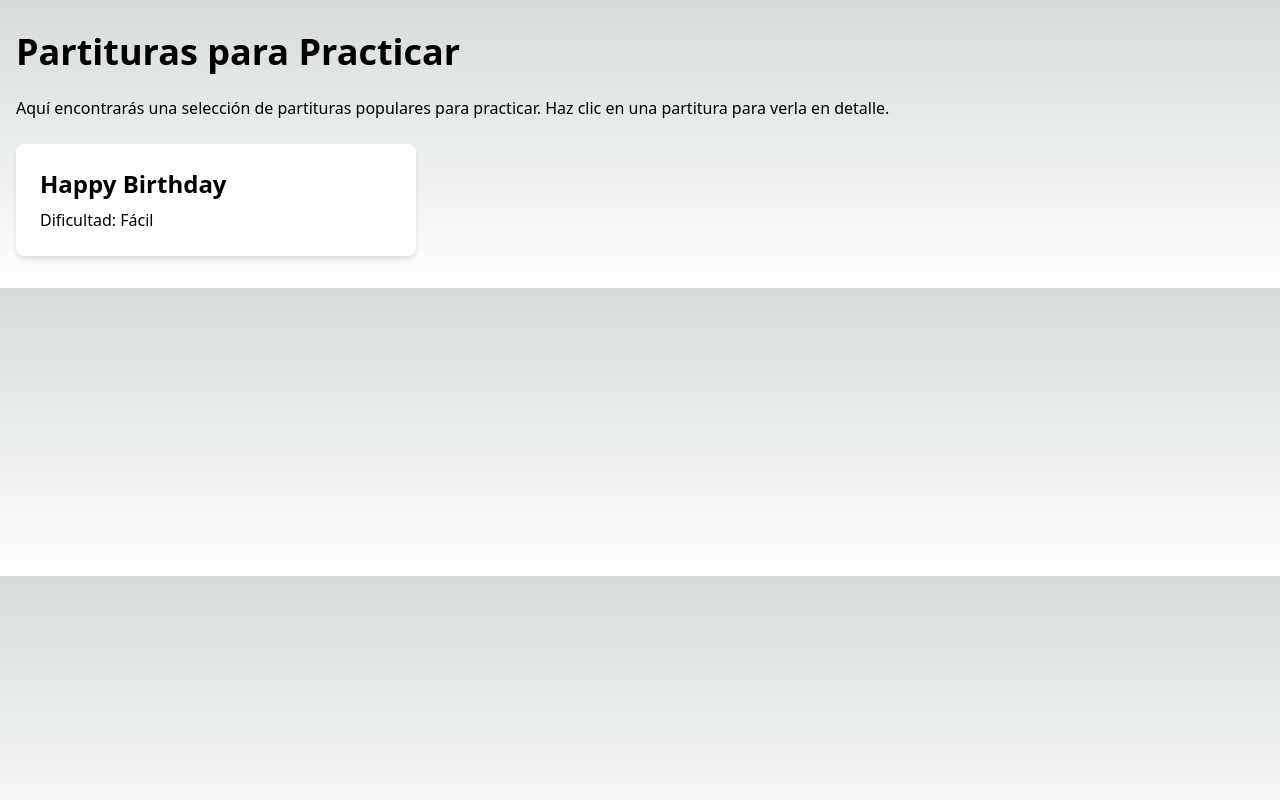
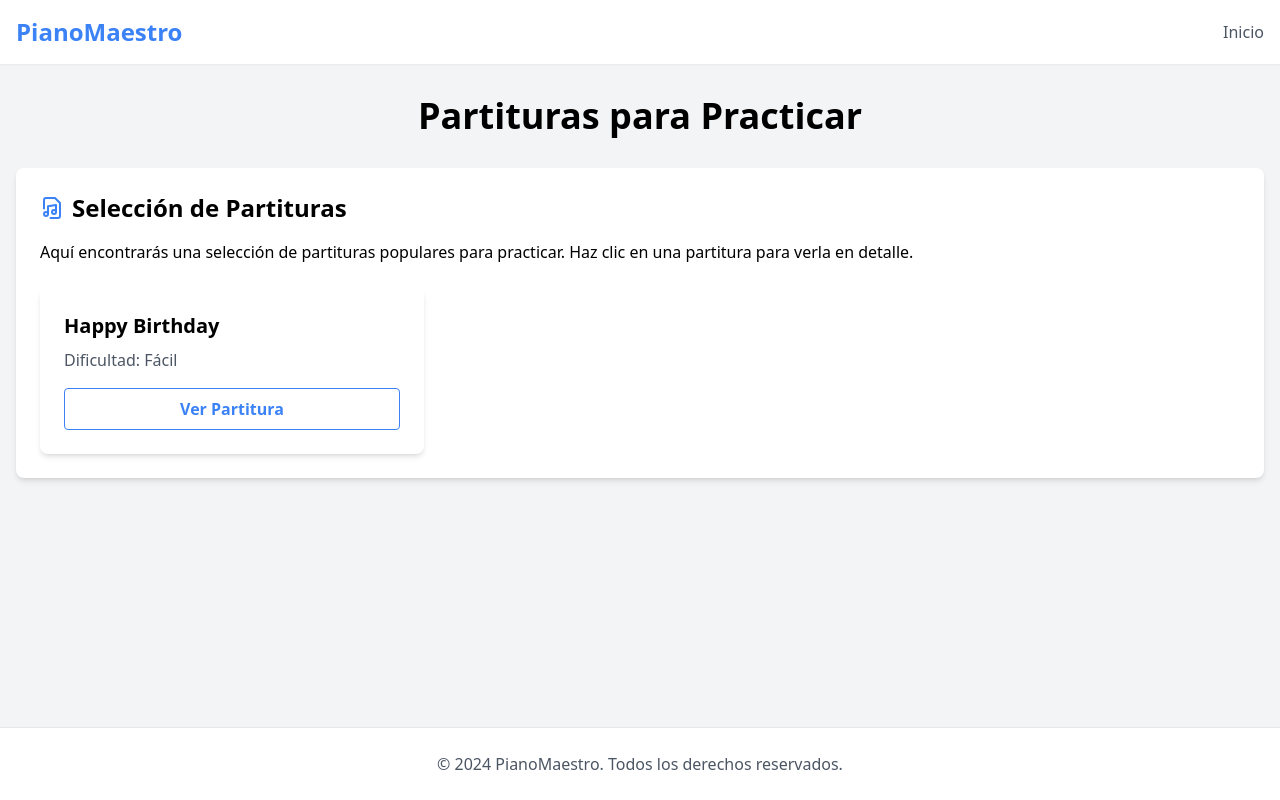
Before and after one commit to Sanguet/piano-training, a Next.js app: page /scores in a window 1280 px wide. Built offline with nearby package versions, Linux system fonts and the light colour scheme.

Commit message:
version estable

```diff
--- a/src/app/scores/happy-birthday/page.tsx
+++ b/src/app/scores/happy-birthday/page.tsx
@@ -1,17 +1,98 @@
 "use client";
 
 import React from "react";
-import OpenSheetMusicDisplay from "../../components/OpenSheetMusicDisplay";
+import Link from "next/link";
+import { FileMusic, ArrowLeft } from "lucide-react";
+import { Button } from "@/app/components/ui/button";
+import OpenSheetMusicDisplay from "@/app/components/OpenSheetMusicDisplay";
 
-const HappyBirthdayPage: React.FC = () => {
+const HappyBirthdayScore: React.FC = () => {
   return (
-    <div className="container mx-auto p-4">
-      <h1 className="text-2xl font-bold mb-4">
-        Partitura de &quot;Happy Birthday&quot;
-      </h1>
-      <OpenSheetMusicDisplay file="/scores/happy_birthday.mxl" />
+    <div className="flex flex-col min-h-screen bg-gray-100">
+      <header className="bg-white shadow-sm">
+        <nav className="container mx-auto px-4 py-4">
+          <div className="flex justify-between items-center">
+            <Link href="/" className="text-2xl font-bold text-blue-500">
+              PianoMaestro
+            </Link>
+            <div className="space-x-4">
+              <Link href="/" className="text-gray-600 hover:text-blue-500">
+                Inicio
+              </Link>
+              <Link
+                href="/scores"
+                className="text-gray-600 hover:text-blue-500"
+              >
+                Partituras
+              </Link>
+            </div>
+          </div>
+        </nav>
+      </header>
+
+      <main className="flex-grow container mx-auto px-4 py-8">
+        <Link
+          href="/scores"
+          className="flex items-center text-blue-600 hover:underline mb-4"
+        >
+          <ArrowLeft className="mr-2 h-4 w-4" />
+          Volver a la lista de partituras
+        </Link>
+
+        <h1 className="text-4xl font-bold text-center mb-8">Happy Birthday</h1>
+
+        <div className="bg-white rounded-lg shadow-md p-6 mb-8">
+          <div className="flex items-center mb-4">
+            <FileMusic className="w-6 h-6 text-blue-500 mr-2" />
+            <h2 className="text-2xl font-semibold">Partitura</h2>
+          </div>
+          <div className="bg-gray-50 p-4 rounded-lg shadow-inner mb-4">
+            <OpenSheetMusicDisplay file="/scores/happy_birthday.musicxml" />
+          </div>
+          <div className="mt-4">
+            <h3 className="text-xl font-semibold mb-2">
+              Información de la partitura
+            </h3>
+            <p>
+              <strong>Dificultad:</strong> Fácil
+            </p>
+            <p>
+              <strong>Compás:</strong> 3/4
+            </p>
+            <p>
+              <strong>Tonalidad:</strong> Do Mayor
+            </p>
+          </div>
+          <div className="mt-6">
+            <Button>Iniciar Práctica</Button>
+          </div>
+        </div>
+
+        <div className="bg-white rounded-lg shadow-md p-6">
+          <h3 className="text-xl font-semibold mb-4">Consejos de práctica</h3>
+          <ul className="list-disc pl-5 space-y-2">
+            <li>
+              Comienza practicando lentamente y aumenta gradualmente el tempo.
+            </li>
+            <li>
+              Presta atención a las notas ligadas en los compases 3-4 y 7-8.
+            </li>
+            <li>
+              Asegúrate de mantener un ritmo constante en el acompañamiento de
+              la mano izquierda.
+            </li>
+            <li>Practica las manos por separado antes de juntarlas.</li>
+          </ul>
+        </div>
+      </main>
+
+      <footer className="bg-white border-t">
+        <div className="container mx-auto px-4 py-6 text-center text-gray-600">
+          © 2024 PianoMaestro. Todos los derechos reservados.
+        </div>
+      </footer>
     </div>
   );
 };
 
-export default HappyBirthdayPage;
+export default HappyBirthdayScore;
--- a/src/app/scores/page.tsx
+++ b/src/app/scores/page.tsx
@@ -1,13 +1,39 @@
 import React from "react";
 import Link from "next/link";
+import { FileMusic } from "lucide-react";
+import { Button } from "../components/ui/button";
 
 const Scores: React.FC = () => {
   return (
-    <div className="container mx-auto px-4 py-8">
-      <h1 className="text-4xl font-bold mb-6">Partituras para Practicar</h1>
+    <div className="flex flex-col min-h-screen bg-gray-100">
+      <header className="bg-white shadow-sm">
+        <nav className="container mx-auto px-4 py-4">
+          <div className="flex justify-between items-center">
+            <Link href="/" className="text-2xl font-bold text-blue-500">
+              PianoMaestro
+            </Link>
+            <div className="space-x-4">
+              <Link href="/" className="text-gray-600 hover:text-blue-500">
+                Inicio
+              </Link>
+            </div>
+          </div>
+        </nav>
+      </header>
+
+      <main className="flex-grow container mx-auto px-4 py-8">
+        <h1 className="text-4xl font-bold text-center mb-8">
+          Partituras para Practicar
+        </h1>
+
+        <div className="bg-white rounded-lg shadow-md p-6 mb-8">
+          <div className="flex items-center mb-4">
+            <FileMusic className="w-6 h-6 text-blue-500 mr-2" />
+            <h2 className="text-2xl font-semibold">Selección de Partituras</h2>
+          </div>
           <p className="mb-6">
-        Aquí encontrarás una selección de partituras populares para practicar.
-        Haz clic en una partitura para verla en detalle.
+            Aquí encontrarás una selección de partituras populares para
+            practicar. Haz clic en una partitura para verla en detalle.
           </p>
           <div className="grid grid-cols-1 md:grid-cols-2 lg:grid-cols-3 gap-6">
             <ScoreCard
@@ -18,6 +44,14 @@ const Scores: React.FC = () => {
             {/* Agrega más ScoreCards aquí para otras partituras */}
           </div>
         </div>
+      </main>
+
+      <footer className="bg-white border-t">
+        <div className="container mx-auto px-4 py-6 text-center text-gray-600">
+          © 2024 PianoMaestro. Todos los derechos reservados.
+        </div>
+      </footer>
+    </div>
   );
 };
 
@@ -26,13 +60,17 @@ const ScoreCard: React.FC<{
   difficulty: string;
   link: string;
 }> = ({ title, difficulty, link }) => (
-  <Link
-    href={link}
-    className="block p-6 bg-white rounded-lg shadow-md hover:shadow-lg transition-shadow"
-  >
-    <h2 className="text-2xl font-semibold mb-2">{title}</h2>
-    <p>Dificultad: {difficulty}</p>
+  <div className="bg-white rounded-lg shadow-md overflow-hidden">
+    <div className="p-6">
+      <h3 className="text-xl font-semibold mb-2">{title}</h3>
+      <p className="text-gray-600 mb-4">Dificultad: {difficulty}</p>
+      <Link href={link}>
+        <Button variant="outline" className="w-full">
+          Ver Partitura
+        </Button>
       </Link>
+    </div>
+  </div>
 );
 
 export default Scores;
--- a/src/app/sight-reading/page.tsx
+++ b/src/app/sight-reading/page.tsx
@@ -1,15 +1,44 @@
 import React from "react";
 import Image from "next/image";
+import Link from "next/link";
+import { BookOpen } from "lucide-react";
+import { Button } from "../components/ui/button";
 
 const SightReading: React.FC = () => {
   return (
-    <div className="container mx-auto px-4 py-8">
-      <h1 className="text-4xl font-bold mb-6">Lectura de Partituras</h1>
+    <div className="flex flex-col min-h-screen bg-gray-100">
+      <header className="bg-white shadow-sm">
+        <nav className="container mx-auto px-4 py-4">
+          <div className="flex justify-between items-center">
+            <Link href="/" className="text-2xl font-bold text-blue-500">
+              PianoMaestro
+            </Link>
+            <div className="space-x-4">
+              <Link href="/" className="text-gray-600 hover:text-blue-500">
+                Inicio
+              </Link>
+            </div>
+          </div>
+        </nav>
+      </header>
+
+      <main className="flex-grow container mx-auto px-4 py-8">
+        <h1 className="text-4xl font-bold text-center mb-8">
+          Lectura de Partituras
+        </h1>
+
+        <div className="bg-white rounded-lg shadow-md p-6 mb-8">
+          <div className="flex items-center mb-4">
+            <BookOpen className="w-6 h-6 text-blue-500 mr-2" />
+            <h2 className="text-2xl font-semibold">
+              Práctica de Lectura a Primera Vista
+            </h2>
+          </div>
           <p className="mb-6">
             Practica tu lectura a primera vista con este ejercicio de acordes y
             melodía.
           </p>
-      <div className="bg-white p-4 rounded-lg shadow-md">
+          <div className="bg-gray-50 p-4 rounded-lg shadow-inner">
             <Image
               src="/images/sight-reading-example.png"
               alt="Ejemplo de lectura a primera vista"
@@ -19,9 +48,20 @@ const SightReading: React.FC = () => {
             />
           </div>
           <p className="mt-4">
-        Intenta tocar esta secuencia de acordes y melodía. Recuerda mantener un
-        tempo constante y prestar atención a las dinámicas.
+            Intenta tocar esta secuencia de acordes y melodía. Recuerda mantener
+            un tempo constante y prestar atención a las dinámicas.
           </p>
+          <div className="mt-6">
+            <Button>Iniciar Práctica</Button>
+          </div>
+        </div>
+      </main>
+
+      <footer className="bg-white border-t">
+        <div className="container mx-auto px-4 py-6 text-center text-gray-600">
+          © 2024 PianoMaestro. Todos los derechos reservados.
+        </div>
+      </footer>
     </div>
   );
 };
```
Also changed, not shown: 1 other file (tests, documents, lock files or other folders). Lines whose indentation alone changed are shown as unchanged.
